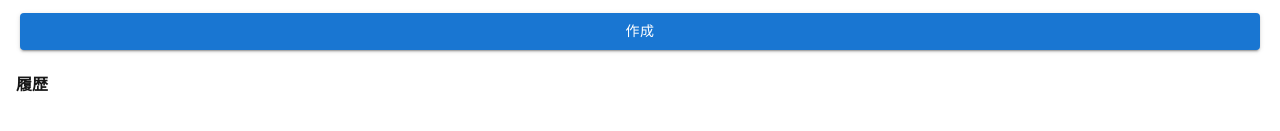
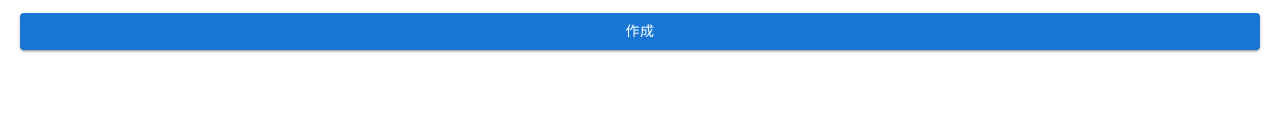
Before and after one commit to Ota725/palette-mate, a Next.js app: page / in a window 1280 px wide. Shown: the part 569-700 px from the top of the page. Built offline with nearby package versions, Linux system fonts and the light colour scheme; a web font is replaced by a local one.

Commit message:
fix compile error

```diff
--- a/src/app/page.tsx
+++ b/src/app/page.tsx
@@ -2,8 +2,8 @@
 import ColorBlock from "@/components/ColorBlock";
 import ControlPanel from "@/components/ControlPanel";
 import Header from "@/components/Header";
-import PaletteHistory from "@/components/PaletteHistory";
-import { HarmonyType } from "@/interfaces/Interfaces";
+// import PaletteHistory from "@/components/PaletteHistory";
+import { Color, HarmonyType } from "@/interfaces/Interfaces";
 import { useEffect, useState } from "react";
 
 const Home = () => {
@@ -16,7 +16,7 @@ const Home = () => {
   ]);
   const [colorCount, setColorCount] = useState<number>(5);
   const [harmonyType, setHarmonyType] = useState<HarmonyType>("complementary");
-  const [history, setHistory] = useState<string[][]>([]);
+  // const [history, setHistory] = useState<string[][]>([]);
 
   useEffect(() => {
     generateNewPalette();
@@ -53,7 +53,7 @@ const Home = () => {
         setHarmonyType={setHarmonyType}
         generateNewPalette={generateNewPalette}
       />
-      <PaletteHistory history={history} />
+      {/* <PaletteHistory history={history} /> */}
     </div>
   );
 };
```
